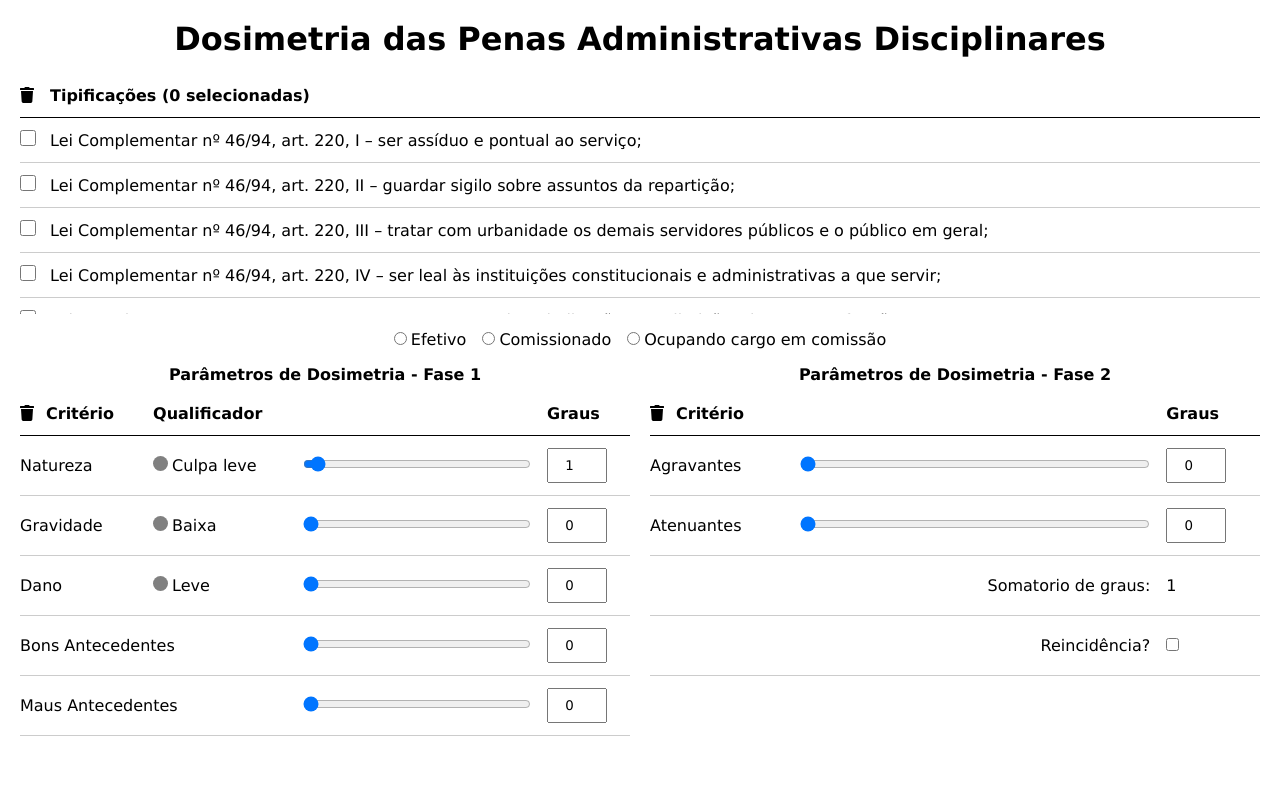
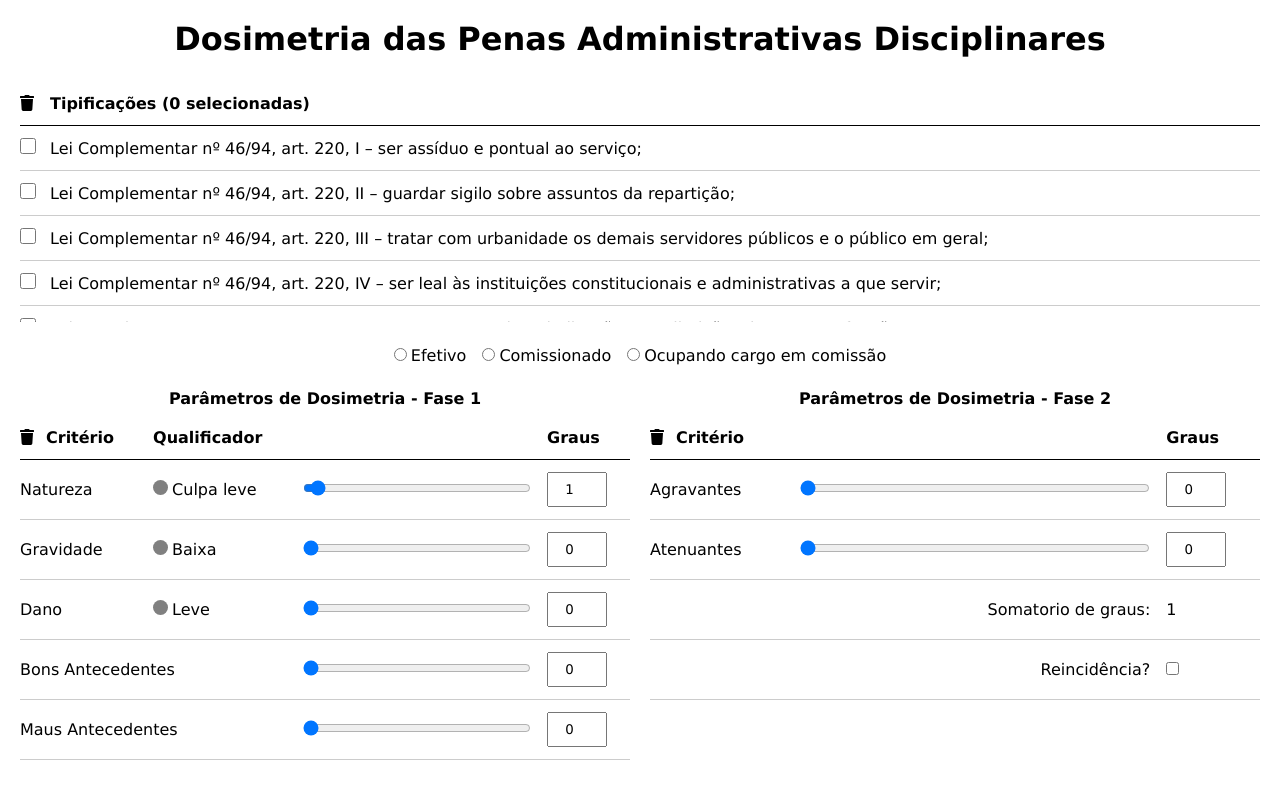
Before and after one commit to rodrigorvix/calculadora-dosimetria, a React (Create React App) app: page / in a window 1280 px wide. Shown: the top 786 px of the page. Built offline with nearby package versions, Linux system fonts and the light colour scheme.

Commit message:
Update container.ts

```diff
--- a/src/styles/container.ts
+++ b/src/styles/container.ts
@@ -6,7 +6,7 @@ export const Container = styled.div`
   padding: 0 1.25rem;
   display: flex;
   flex-direction: column;
-  gap: 1rem;
+  gap: 1.5rem;
 
   @media(max-width:500px) {
     font-size: 68%;
```
